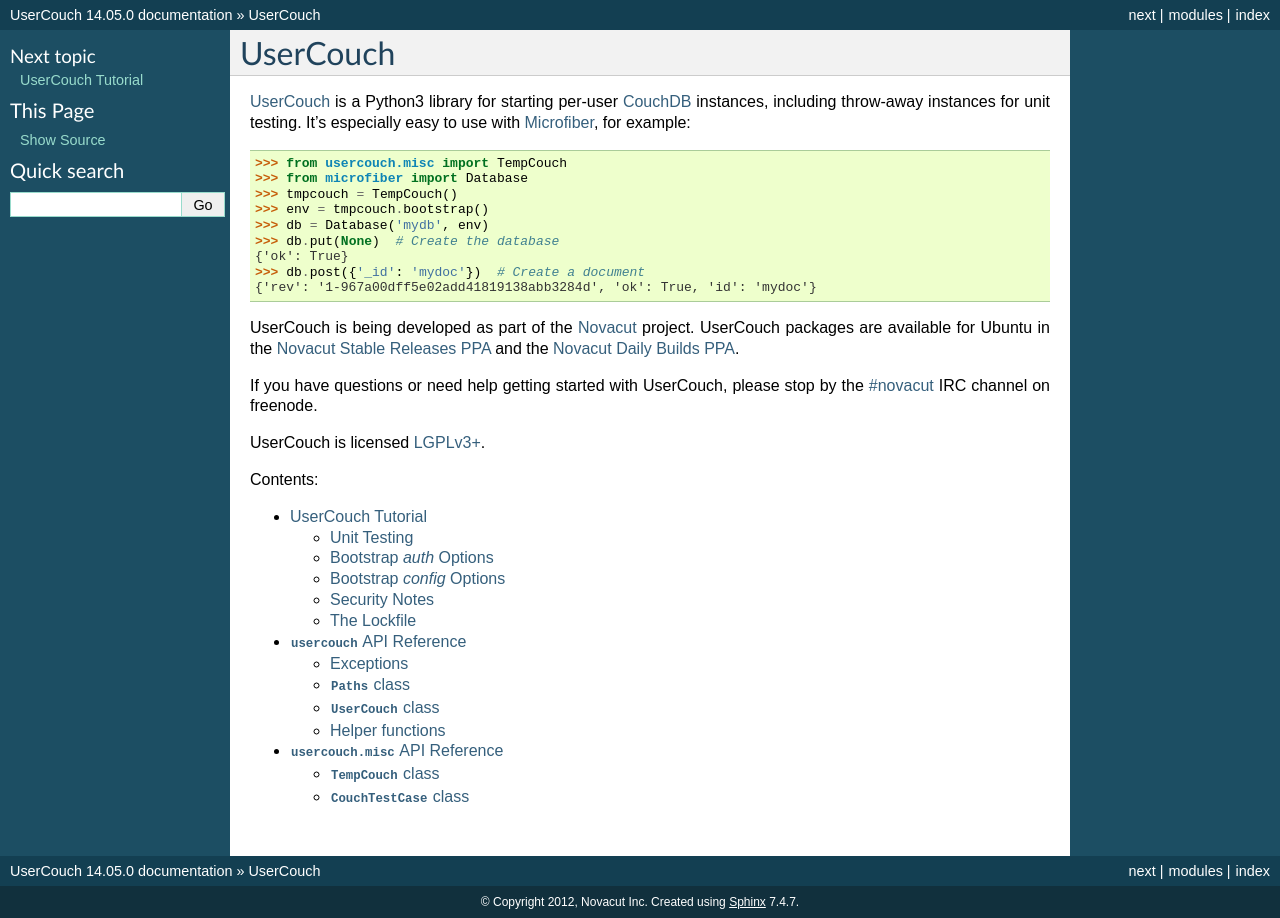
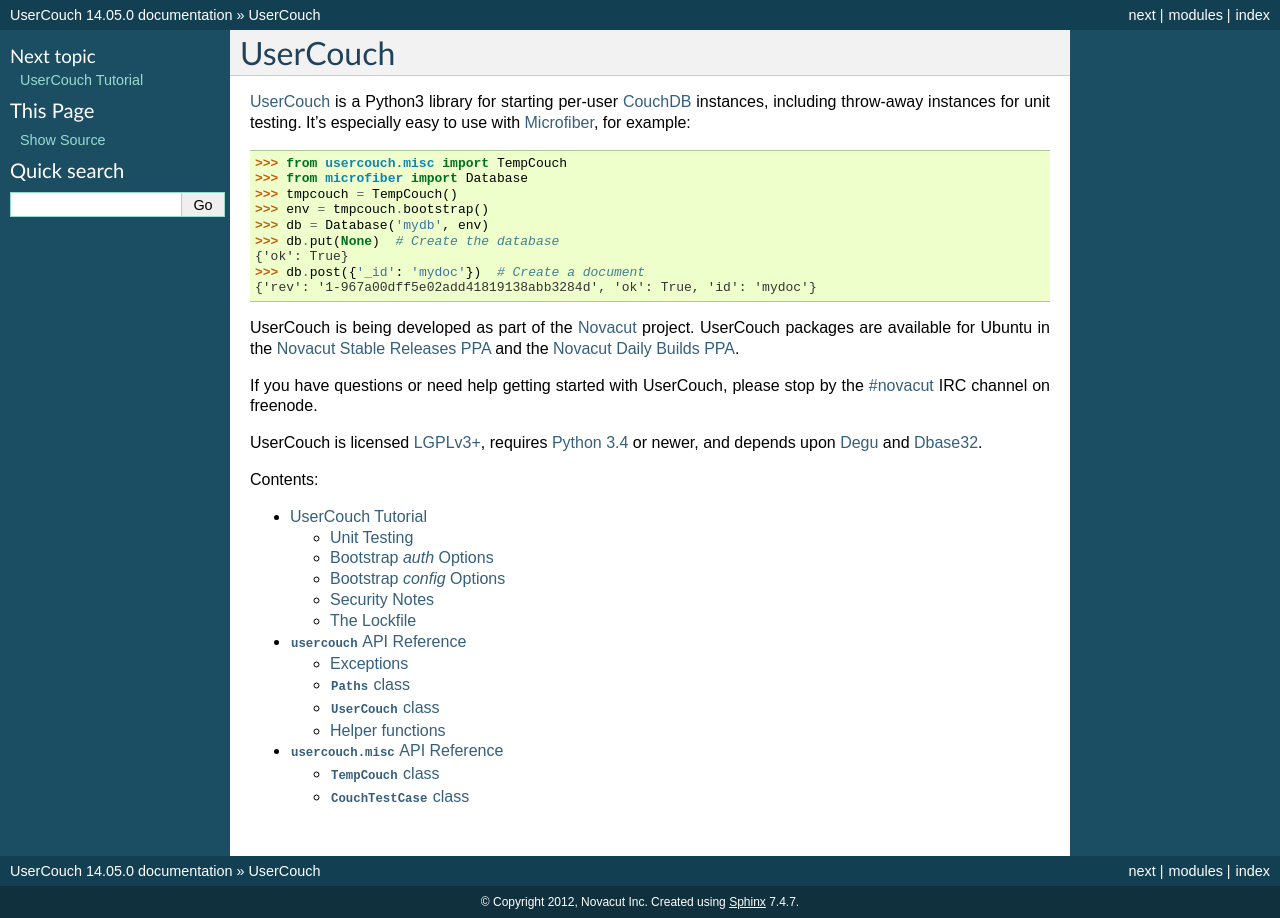
Before and after one commit to json420/usercouch, a Sphinx documentation site: the page built from doc/index.rst, in a window 1280 px wide. Built offline with Sphinx 7.4.7, drawn with Linux system fonts in a browser that asks for light colours; the version number is read from the project's files by our own code.

Commit message:
doc/index.rst: mention Degu and Dbase32

```diff
--- a/doc/index.rst
+++ b/doc/index.rst
@@ -22,7 +22,8 @@
 If you have questions or need help getting started with UserCouch, please stop
 by the `#novacut`_ IRC channel on freenode.
 
-UserCouch is licensed `LGPLv3+`_.
+UserCouch is licensed `LGPLv3+`_, requires `Python 3.4`_ or newer, and depends
+upon `Degu`_ and `Dbase32`_.
 
 
 Contents:
@@ -39,10 +40,11 @@
 .. _`UserCouch`: https://launchpad.net/usercouch
 .. _`CouchDB`: http://couchdb.apache.org/
 .. _`Microfiber`: https://launchpad.net/microfiber
-.. _`LGPLv3+`: http://www.gnu.org/licenses/lgpl-3.0.html
-
-
 .. _`Novacut`: https://wiki.ubuntu.com/Novacut
 .. _`Novacut Stable Releases PPA`: https://launchpad.net/~novacut/+archive/stable
 .. _`Novacut Daily Builds PPA`: https://launchpad.net/~novacut/+archive/daily
 .. _`#novacut`: http://webchat.freenode.net/?channels=novacut
+.. _`LGPLv3+`: https://www.gnu.org/licenses/lgpl-3.0.html
+.. _`Python 3.4`: https://docs.python.org/3.4/
+.. _`Degu`: https://launchpad.net/degu
+.. _`Dbase32`: https://launchpad.net/dbase32
```
